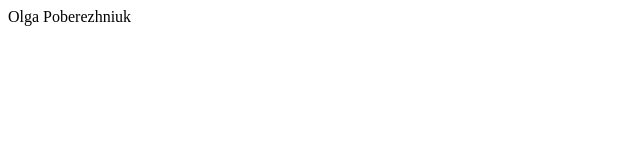
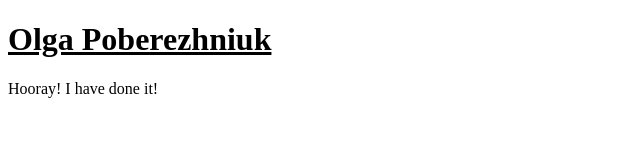
Before and after one commit to OlgaPoberezhniuk/gitproject, a website: page simple-npm-package/index.html in a window 1280 px wide. Shown: the whole page, without its empty margins (0-640 px from the left). Drawn offline with Linux system fonts and the light colour scheme.

Commit message:
the next one modified

```diff
--- a/simple-npm-package/index.html
+++ b/simple-npm-package/index.html
@@ -4,6 +4,7 @@
     <title>Simple html</title>
 </head>
 <body>
-Olga Poberezhniuk
+<h1> <strong><u>Olga Poberezhniuk</u></strong></h1>
+<p>Hooray! I have done it!</p>
 </body>
 </html>
```
